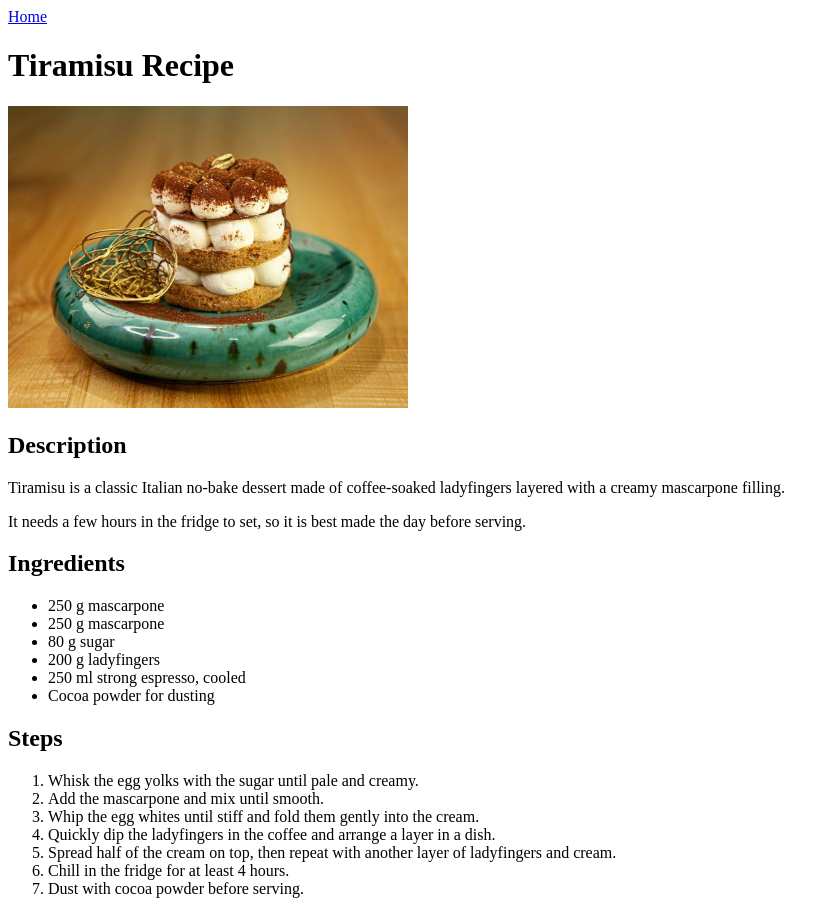
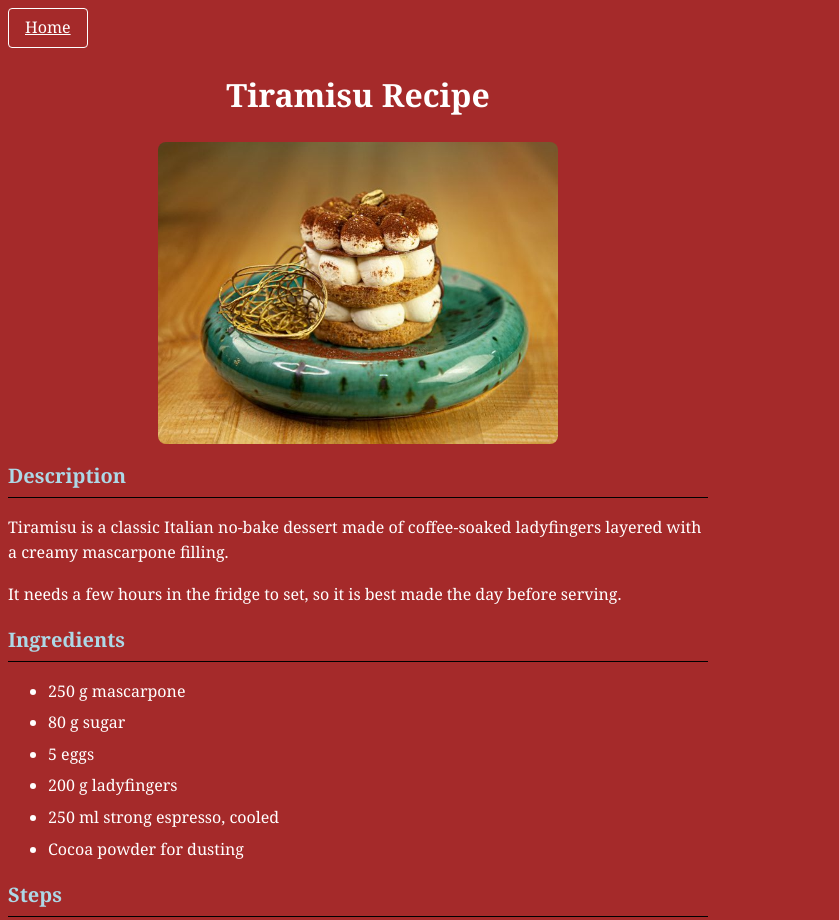
Before and after one commit to MarincaDelia/odin-recipes, a plain HTML site: page recipes/tiramisu.html in a window 1280 px wide. Shown: the top 920 px of the page, without its empty margins (0-839 px from the left). Drawn offline with Linux system fonts and the light colour scheme.

Commit message:
Add external stylesheet and basic styling

```diff
--- a/recipes/tiramisu.html
+++ b/recipes/tiramisu.html
@@ -4,9 +4,10 @@
     <meta charset="UTF-8">
     <meta name="viewport" content="width=device-width, initial-scale=1.0">
     <title>Tiramisu</title>
+    <link rel="stylesheet" href="../style.css">
 </head>
-<body>
-    <a href="../index.html">Home</a>
+<body class="tiramisu">
+    <a class="homet" href="../index.html">Home</a>
     <h1>Tiramisu Recipe</h1>
     <img src="../images/tiramisu.jpg" width="400" alt="tiramisu-photo">
 
@@ -17,8 +18,8 @@
     <h2>Ingredients</h2>
     <ul>
         <li>250 g mascarpone</li>
-        <li>250 g mascarpone</li>
         <li>80 g sugar</li>
+        <li>5 eggs</li>
         <li>200 g ladyfingers</li>
         <li>250 ml strong espresso, cooled</li>
         <li>Cocoa powder for dusting</li>
--- /dev/null
+++ b/style.css
@@ -0,0 +1,70 @@
+*{
+    box-sizing: border-box;
+}
+
+body{
+    font-family: Georgia, "Times New Roman", sans-serif;
+    background-color: bisque;
+    line-height: 1.6;
+    max-width: 700px;
+}
+.lasagna{
+    background-color: darksalmon;
+}
+.tiramisu{
+    background-color:brown;
+    color:white;
+}
+.guacamole{
+    background-color:darkkhaki;
+}
+
+h1{
+    text-align: center;
+}
+
+h2{
+
+    font-size: 20px;
+    color:lightblue;
+    border-bottom: 1px solid black;
+    padding-bottom: 5px;
+
+}
+.home{
+    display: inline-block;
+    border:1px solid black;
+    color:black;
+    padding:6px 16px;
+    border-radius: 4px;
+}
+.homet{
+    display: inline-block;
+    border: 1px solid white;
+    color: white;
+    padding: 6px 16px;
+    border-radius: 4px;
+}
+.home:hover{
+    background-color: darkred;
+    color:white;
+}
+.homet:hover{
+    background-color: beige;
+    color:darkred;
+}
+
+ul li,
+ol li{
+    margin-bottom: 6px;
+}
+
+ol li::marker{
+    font-weight: bold;
+}
+
+img{
+    display: block;
+    margin:16px auto;
+    border-radius: 8px;
+}
```
Also changed, not shown: index.html (+1 -0 lines), recipes/guacamole.html (+3 -2 lines), recipes/lasagna.html (+3 -2 lines).
